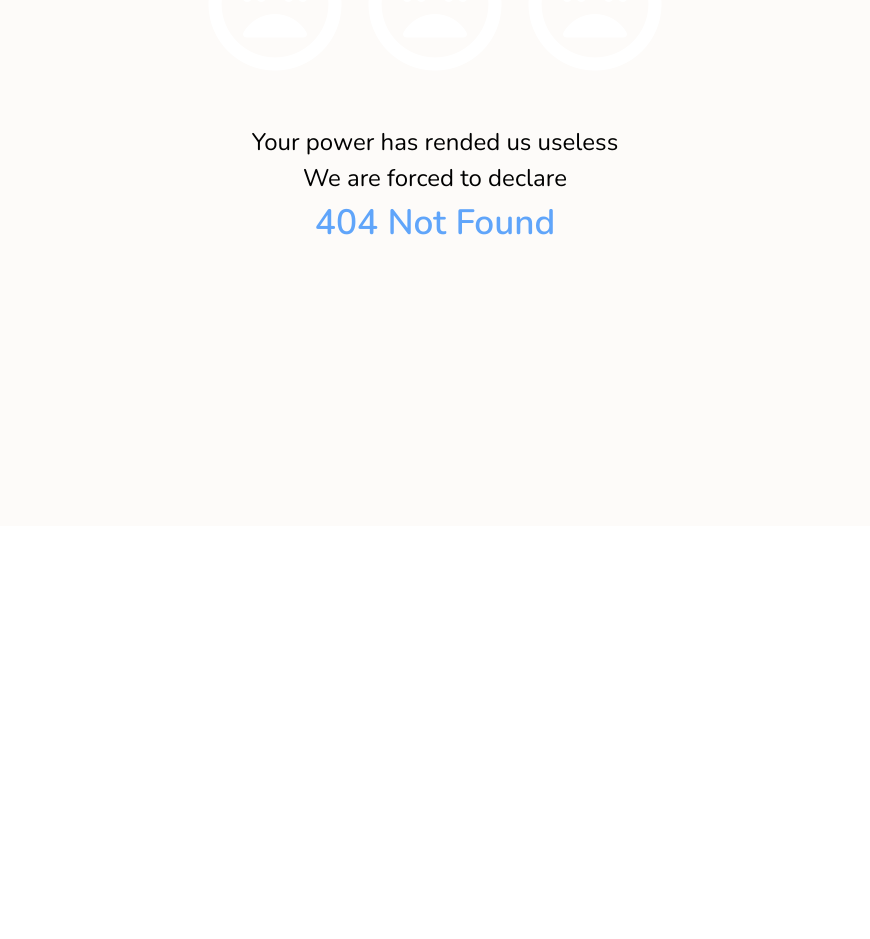
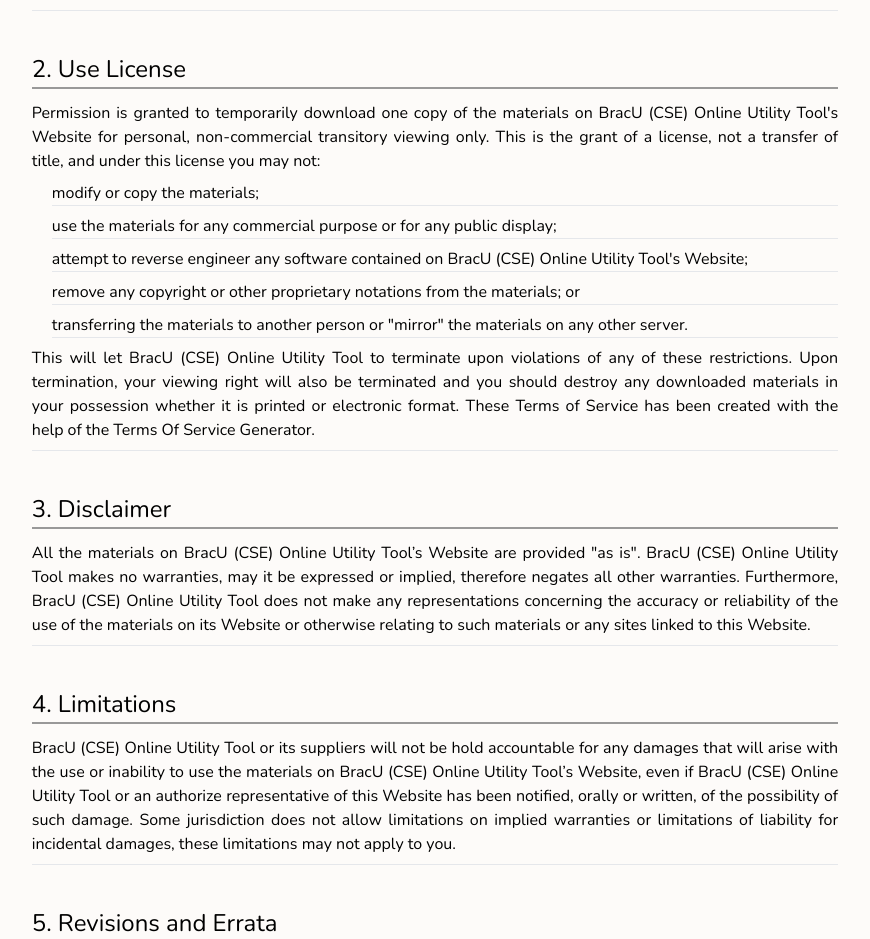
Before and after one commit to Mobashir-Monim/boutv2-frontend, a React (Create React App) app: page /terms-of-service in a window 1280 px wide. Shown: the part 274-1213 px from the top of the page, without its empty margins (205-1075 px from the left). Before the commit the page ends 800 px from the top, so only its background shows below. Built offline with nearby package versions, Linux system fonts and the light colour scheme; no server answers.

Commit message:
Update privacy policy page and add terms of service page

```diff
--- a/src/App.js
+++ b/src/App.js
@@ -23,6 +23,7 @@
 import ThesisRegistration from "./pages/Thesis/ThesisRegistration";
 import PrivacyPolicy from "./pages/StaticPage/PrivacyPolicy";
 import Profile from "./pages/Profile/Profile";
+import TermsOfService from "./pages/StaticPage/TermsOfService";
 
 const App = () => {
     const [sideNavStatus, setSideNavStatus] = useState({ currentRoute: "/", showNav: false });
@@ -71,6 +72,7 @@
                 <Route path="/login" element={<Login />} />
                 <Route path="/evaluation/form" element={<EvaluationForm />} />
                 <Route path="/privacy-policy" element={<PrivacyPolicy />} />
+                <Route path="/terms-of-service" element={<TermsOfService />} />
                 <Route path="*" element={<NotFound />} />
             </Routes>
         </div>
--- a/src/pages/StaticPage/PrivacyPolicy.js
+++ b/src/pages/StaticPage/PrivacyPolicy.js
@@ -25,12 +25,12 @@
             <h2 className={`text-[1.5rem] mt-10 mb-3 border-b-2 ${borderColorStyles.simple}`}>How we use your information</h2>
             <p className={`text-justify my-2`}>We use the information we collect in various ways, including to:</p>
             <ul className="ml-5 flex flex-col gap-2">
-                <li className="text-justify">Provide, operate, and maintain our website</li>
-                <li className="text-justify">Improve, personalize, and expand our website</li>
-                <li className="text-justify">Understand and analyze how you use our website</li>
-                <li className="text-justify">Develop new products, services, features, and functionality</li>
-                <li className="text-justify">Communicate with you, either directly or through one of our partners, including for customer service, to provide you with updates and other information relating to the website, and for marketing and promotional purposes</li>
-                <li className="text-justify">Send you emails</li>
+                <li className="text-justify border-b-[1px]">Provide, operate, and maintain our website</li>
+                <li className="text-justify border-b-[1px]">Improve, personalize, and expand our website</li>
+                <li className="text-justify border-b-[1px]">Understand and analyze how you use our website</li>
+                <li className="text-justify border-b-[1px]">Develop new products, services, features, and functionality</li>
+                <li className="text-justify border-b-[1px]">Communicate with you, either directly or through one of our partners, including for customer service, to provide you with updates and other information relating to the website, and for marketing and promotional purposes</li>
+                <li className="text-justify border-b-[1px]">Send you emails</li>
                 <li className="text-justify">Find and prevent fraud</li>
             </ul>
 
--- /dev/null
+++ b/src/pages/StaticPage/TermsOfService.js
@@ -0,0 +1,61 @@
+import { Link } from "react-router-dom";
+import { pageLayoutStyles, borderColorStyles, textColorStyles, transitioner } from "../../utils/styles/styles";
+
+const TermsOfService = () => {
+    return <div className={`${pageLayoutStyles.scrollable}`}>
+        <div className="w-[100%] md:w-[80%] lg:w-[70%] mx-auto">
+            <h1 className={`text-[2rem] mt-10 mb-3 border-b-2 ${borderColorStyles.simple}`}>Website Terms and Conditions of Use</h1>
+
+            <h2 className={`text-[1.5rem] mt-10 mb-3 border-b-2 ${borderColorStyles.simple}`}>1. Terms</h2>
+            <p className={`text-justify my-2`}>By accessing this Website, accessible from bout.eveneer.xyz, you are agreeing to be bound by these Website Terms and Conditions of Use and agree that you are responsible for the agreement with any applicable local laws. If you disagree with any of these terms, you are prohibited from accessing this site. The materials contained in this Website are protected by copyright and trade mark law.</p>
+
+            <hr />
+
+            <h2 className={`text-[1.5rem] mt-10 mb-3 border-b-2 ${borderColorStyles.simple}`}>2. Use License</h2>
+            <p className={`text-justify my-2`}>Permission is granted to temporarily download one copy of the materials on BracU (CSE) Online Utility Tool's Website for personal, non-commercial transitory viewing only. This is the grant of a license, not a transfer of title, and under this license you may not:</p>
+            <ul className="ml-5 flex flex-col gap-2">
+                <li className="text-justify border-b-[1px]">modify or copy the materials;</li>
+                <li className="text-justify border-b-[1px]">use the materials for any commercial purpose or for any public display;</li>
+                <li className="text-justify border-b-[1px]">attempt to reverse engineer any software contained on BracU (CSE) Online Utility Tool's Website;</li>
+                <li className="text-justify border-b-[1px]">remove any copyright or other proprietary notations from the materials; or</li>
+                <li className="text-justify border-b-[1px]">transferring the materials to another person or "mirror" the materials on any other server.</li>
+            </ul>
+            <p className={`text-justify my-2`}>This will let BracU (CSE) Online Utility Tool to terminate upon violations of any of these restrictions. Upon termination, your viewing right will also be terminated and you should destroy any downloaded materials in your possession whether it is printed or electronic format. These Terms of Service has been created with the help of the <a href="https://www.termsofservicegenerator.net">Terms Of Service Generator</a>.</p>
+
+            <hr />
+
+            <h2 className={`text-[1.5rem] mt-10 mb-3 border-b-2 ${borderColorStyles.simple}`}>3. Disclaimer</h2>
+            <p className={`text-justify my-2`}>All the materials on BracU (CSE) Online Utility Tool’s Website are provided "as is". BracU (CSE) Online Utility Tool makes no warranties, may it be expressed or implied, therefore negates all other warranties. Furthermore, BracU (CSE) Online Utility Tool does not make any representations concerning the accuracy or reliability of the use of the materials on its Website or otherwise relating to such materials or any sites linked to this Website.</p>
+
+            <hr />
+
+            <h2 className={`text-[1.5rem] mt-10 mb-3 border-b-2 ${borderColorStyles.simple}`}>4. Limitations</h2>
+            <p className={`text-justify my-2`}>BracU (CSE) Online Utility Tool or its suppliers will not be hold accountable for any damages that will arise with the use or inability to use the materials on BracU (CSE) Online Utility Tool’s Website, even if BracU (CSE) Online Utility Tool or an authorize representative of this Website has been notified, orally or written, of the possibility of such damage. Some jurisdiction does not allow limitations on implied warranties or limitations of liability for incidental damages, these limitations may not apply to you.</p>
+
+            <hr />
+
+            <h2 className={`text-[1.5rem] mt-10 mb-3 border-b-2 ${borderColorStyles.simple}`}>5. Revisions and Errata</h2>
+            <p className={`text-justify my-2`}>The materials appearing on BracU (CSE) Online Utility Tool’s Website may include technical, typographical, or photographic errors. BracU (CSE) Online Utility Tool will not promise that any of the materials in this Website are accurate, complete, or current. BracU (CSE) Online Utility Tool may change the materials contained on its Website at any time without notice. BracU (CSE) Online Utility Tool does not make any commitment to update the materials.</p>
+
+            <h2 className={`text-[1.5rem] mt-10 mb-3 border-b-2 ${borderColorStyles.simple}`}>6. Links</h2>
+            <p className={`text-justify my-2`}>BracU (CSE) Online Utility Tool has not reviewed all of the sites linked to its Website and is not responsible for the contents of any such linked site. The presence of any link does not imply endorsement by BracU (CSE) Online Utility Tool of the site. The use of any linked website is at the user’s own risk.</p>
+
+            <hr />
+
+            <h2 className={`text-[1.5rem] mt-10 mb-3 border-b-2 ${borderColorStyles.simple}`}>7. Site Terms of Use Modifications</h2>
+            <p className={`text-justify my-2`}>BracU (CSE) Online Utility Tool may revise these Terms of Use for its Website at any time without prior notice. By using this Website, you are agreeing to be bound by the current version of these Terms and Conditions of Use.</p>
+
+            <hr />
+
+            <h2 className={`text-[1.5rem] mt-10 mb-3 border-b-2 ${borderColorStyles.simple}`}>8. Your Privacy</h2>
+            <p className={`text-justify my-2`}>Please read our <Link to="/privacy-policy" className={`${textColorStyles.clickable} ${transitioner.simple}`}>Privacy Policy</Link>.</p>
+
+            <hr />
+
+            <h2 className={`text-[1.5rem] mt-10 mb-3 border-b-2 ${borderColorStyles.simple}`}>9. Governing Law</h2>
+            <p className={`text-justify my-2`}>Any claim related to BracU (CSE) Online Utility Tool's Website shall be governed by the laws of Bangladesh without regards to its conflict of law provisions.</p>
+        </div>
+    </div>
+}
+
+export default TermsOfService;
```
